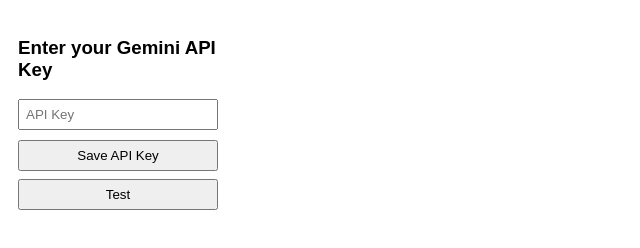
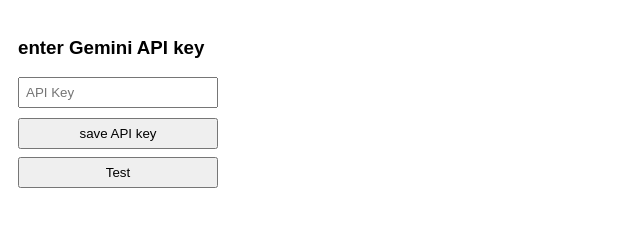
Before and after one commit to Shirtal/rowknfjakqksndndlalalapssk, a website built with webpack: page src/popup.html in a window 1280 px wide. Shown: the whole page, without its empty margins (0-640 px from the left). Built offline with nearby package versions, Linux system fonts and the light colour scheme.

Commit message:
Update popup.html

```diff
--- a/src/popup.html
+++ b/src/popup.html
@@ -18,13 +18,13 @@
   </style>
 </head>
 <body>
-  <h3>Enter your Gemini API Key</h3>
+  <h3>enter Gemini API key</h3>
 
   <!-- Text input -->
   <input type="text" id="apiKeyInput" placeholder="API Key" />
 
   <!-- Button -->
-  <button id="saveKeyBtn">Save API Key</button>
+  <button id="saveKeyBtn">save API key</button>
   <button id="testKeyBtn">Test</button>
 
   <script src="../dist/popup.bundle.js" type="module"></script>
```
